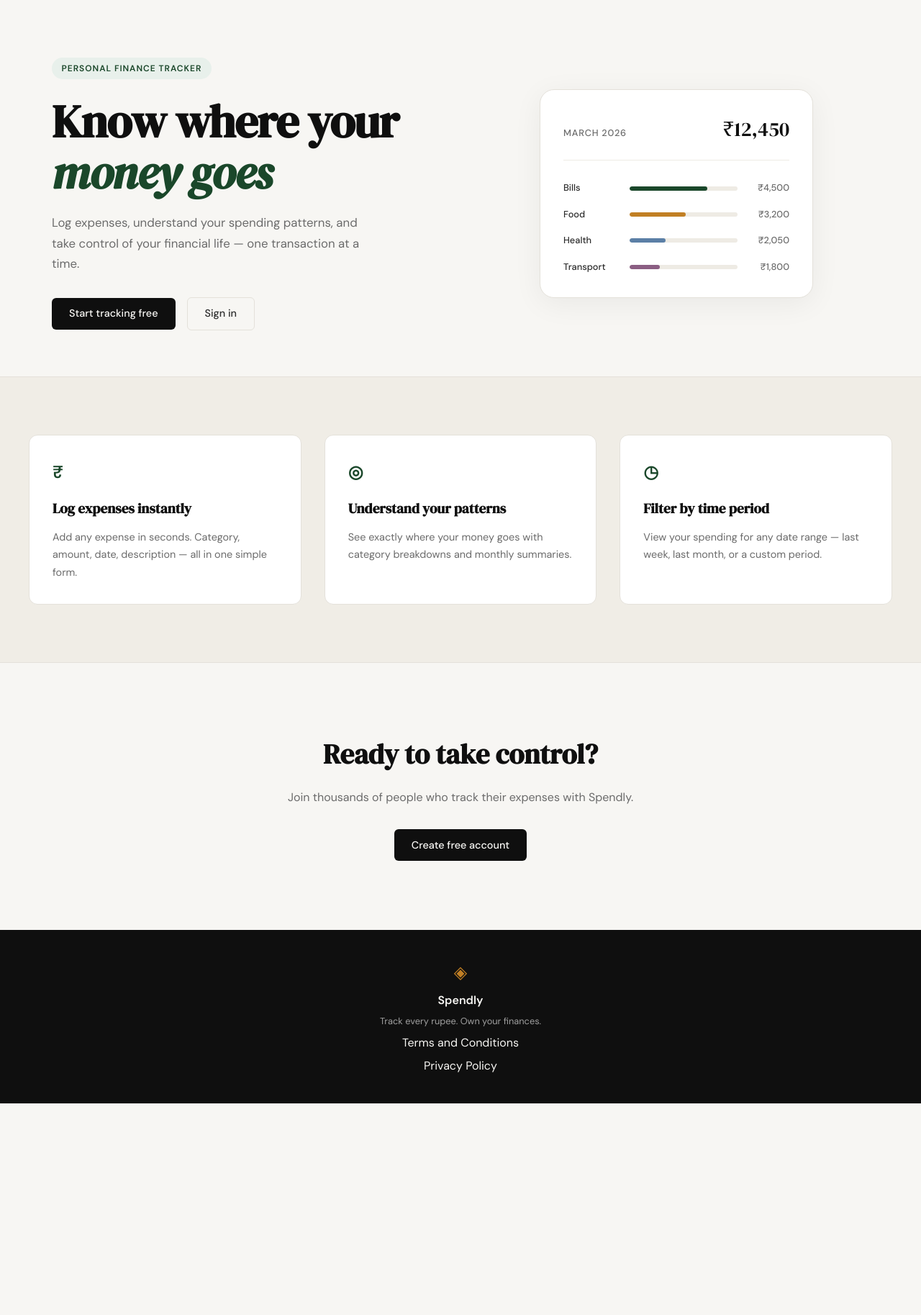
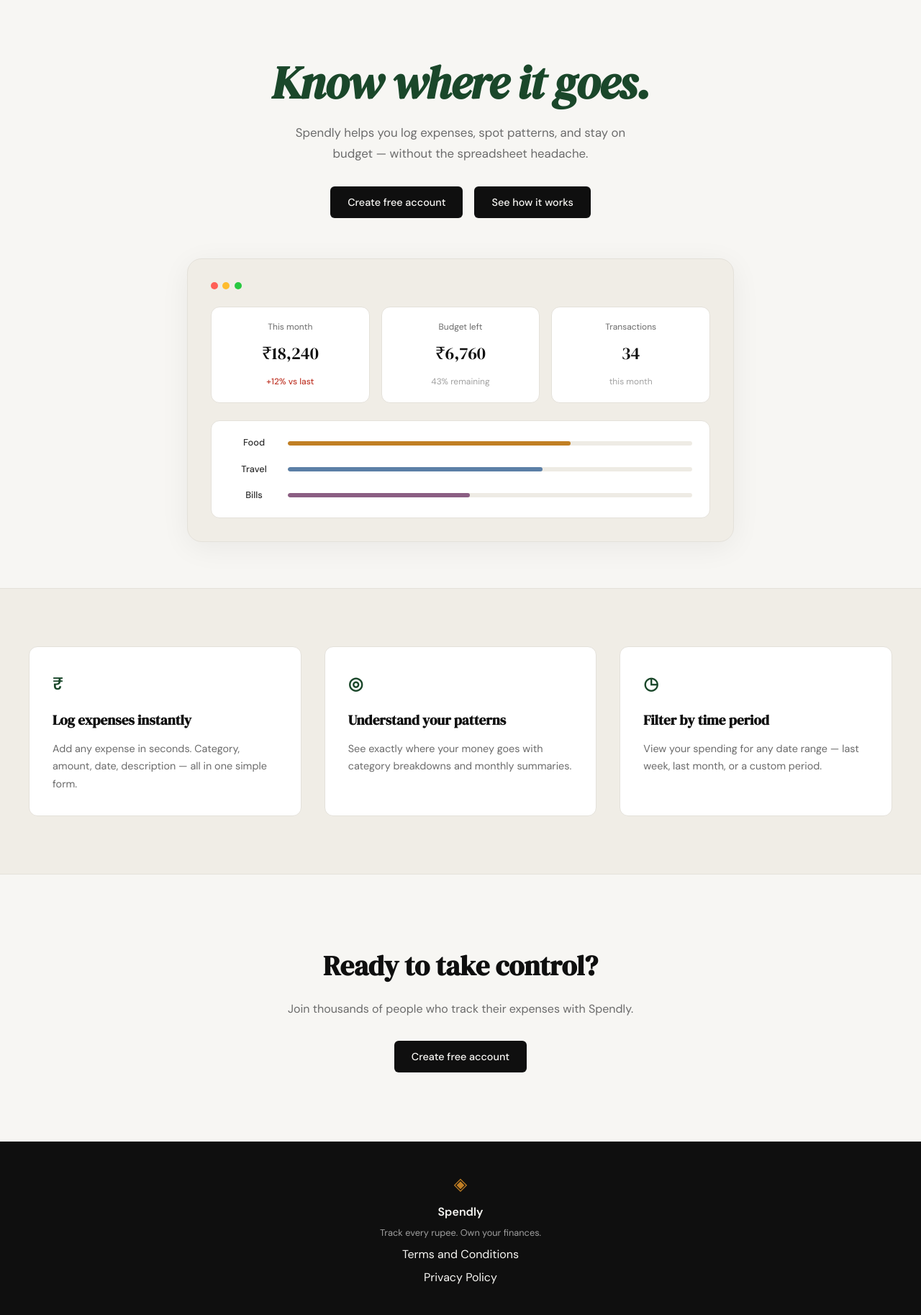
Before and after one commit to rajesh-swarnkar/expenseTrackerPython3, a Flask app: page / in a window 1280 px wide. Shown: the part 61-1888 px from the top of the page at 72% size. Before the commit the page ends 1594 px from the top, so only its background shows below. Run offline with Flask 3, Linux system fonts and the light colour scheme.

Commit message:
landing: add YouTube modal on see how it works

```diff
--- a/static/css/style.css
+++ b/static/css/style.css
@@ -125,10 +125,10 @@
 
 .hero {
     padding: 5rem 2rem 4rem;
-    display: grid;
-    grid-template-columns: 1fr 1fr;
-    gap: 4rem;
+    display: flex;
+    flex-direction: column;
     align-items: center;
+    text-align: center;
     max-width: var(--max-width);
     margin: 0 auto;
 }
@@ -144,6 +144,13 @@
     padding: 0.35rem 0.85rem;
     border-radius: 999px;
     margin-bottom: 1.5rem;
+}
+
+.hero-inner {
+    display: flex;
+    flex-direction: column;
+    align-items: center;
+    max-width: 640px;
 }
 
 .hero-title {
@@ -165,13 +172,14 @@
     color: var(--ink-muted);
     line-height: 1.7;
     max-width: 460px;
-    margin-bottom: 2rem;
+    margin: 0 auto 2rem;
 }
 
 .hero-actions {
     display: flex;
     gap: 1rem;
     align-items: center;
+    justify-content: center;
 }
 
 /* ------------------------------------------------------------------ */
@@ -181,46 +189,90 @@
 .hero-visual {
     display: flex;
     justify-content: center;
+    width: 100%;
+    margin-top: 3.5rem;
 }
 
 .mock-card {
-    background: var(--paper-card);
+    background: var(--paper-warm);
     border: 1px solid var(--border);
     border-radius: var(--radius-lg);
     padding: 2rem;
     width: 100%;
-    max-width: 380px;
+    max-width: 760px;
     box-shadow: 0 8px 40px rgba(0,0,0,0.06);
 }
 
-.mock-card-header {
+.mock-card-dots {
     display: flex;
-    justify-content: space-between;
-    align-items: baseline;
-    margin-bottom: 1.75rem;
-    padding-bottom: 1.25rem;
-    border-bottom: 1px solid var(--border-soft);
+    gap: 0.4rem;
+    margin-bottom: 1.5rem;
 }
 
-.mock-label {
-    font-size: 0.8rem;
-    font-weight: 500;
-    color: var(--ink-muted);
-    text-transform: uppercase;
-    letter-spacing: 0.06em;
+.mock-dot {
+    width: 10px;
+    height: 10px;
+    border-radius: 50%;
 }
 
-.mock-total {
-    font-family: var(--font-display);
-    font-size: 1.75rem;
-    color: var(--ink);
+.mock-dot-red { background: #ff5f57; }
+.mock-dot-yellow { background: #febc2e; }
+.mock-dot-green { background: #28c840; }
+
+.mock-stats {
+    display: grid;
+    grid-template-columns: repeat(3, 1fr);
+    gap: 1rem;
+    margin-bottom: 1.5rem;
 }
 
-.mock-bars { display: flex; flex-direction: column; gap: 1rem; }
+.mock-stat {
+    background: var(--paper-card);
+    border: 1px solid var(--border);
+    border-radius: var(--radius-md);
+    padding: 1.1rem;
+    text-align: center;
+}
+
+.mock-stat-label {
+    display: block;
+    font-size: 0.75rem;
+    color: var(--ink-muted);
+    margin-bottom: 0.5rem;
+}
+
+.mock-stat-value {
+    display: block;
+    font-family: var(--font-display);
+    font-size: 1.5rem;
+    color: var(--ink);
+    margin-bottom: 0.35rem;
+}
+
+.mock-stat-change {
+    font-size: 0.75rem;
+    font-weight: 500;
+    color: var(--danger);
+}
+
+.mock-stat-sub {
+    font-size: 0.75rem;
+    color: var(--ink-faint);
+}
+
+.mock-card .mock-bars {
+    background: var(--paper-card);
+    border: 1px solid var(--border);
+    border-radius: var(--radius-md);
+    padding: 1.25rem 1.5rem;
+    display: flex;
+    flex-direction: column;
+    gap: 1rem;
+}
 
 .mock-bar-row {
     display: grid;
-    grid-template-columns: 80px 1fr 60px;
+    grid-template-columns: 70px 1fr;
     align-items: center;
     gap: 0.75rem;
 }
@@ -248,13 +300,6 @@
 .mock-bar-2 { background: var(--accent-2); }
 .mock-bar-3 { background: #5b7fa6; }
 .mock-bar-4 { background: #8b5e83; }
-
-.mock-amt {
-    font-size: 0.8rem;
-    font-weight: 500;
-    color: var(--ink-muted);
-    text-align: right;
-}
 
 /* ------------------------------------------------------------------ */
 /* Buttons                                                             */
--- a/static/js/main.js
+++ b/static/js/main.js
@@ -1 +1,36 @@
 // main.js — students will add JavaScript here as features are built
+
+document.addEventListener('DOMContentLoaded', function () {
+    var trigger = document.getElementById('how-it-works-trigger');
+    var modal = document.getElementById('how-it-works-modal');
+    var closeBtn = document.getElementById('how-it-works-close');
+    var video = document.getElementById('how-it-works-video');
+
+    if (!trigger || !modal || !closeBtn || !video) return;
+
+    var videoSrc = 'https://www.youtube.com/embed/dQw4w9WgXcQ';
+
+    function openModal(event) {
+        event.preventDefault();
+        video.src = videoSrc + '?autoplay=1';
+        modal.hidden = false;
+        document.body.style.overflow = 'hidden';
+    }
+
+    function closeModal() {
+        modal.hidden = true;
+        video.src = '';
+        document.body.style.overflow = '';
+    }
+
+    trigger.addEventListener('click', openModal);
+    closeBtn.addEventListener('click', closeModal);
+
+    modal.addEventListener('click', function (event) {
+        if (event.target === modal) closeModal();
+    });
+
+    document.addEventListener('keydown', function (event) {
+        if (event.key === 'Escape' && !modal.hidden) closeModal();
+    });
+});
--- a/templates/landing.html
+++ b/templates/landing.html
@@ -6,55 +6,58 @@
 
 <section class="hero">
     <div class="hero-inner">
-        <div class="hero-badge">Personal Finance Tracker</div>
-        <h1 class="hero-title">
-            Know where your<br>
-            <em>money goes</em>
-        </h1>
+        <h1 class="hero-title"><em>Know where it goes.</em></h1>
         <p class="hero-subtitle">
-            Log expenses, understand your spending patterns,
-            and take control of your financial life —
-            one transaction at a time.
+            Spendly helps you log expenses, spot patterns, and stay
+            on budget — without the spreadsheet headache.
         </p>
         <div class="hero-actions">
-            <a href="{{ url_for('register') }}" class="btn-primary">Start tracking free</a>
-            <a href="{{ url_for('login') }}" class="btn-ghost">Sign in</a>
+            <a href="{{ url_for('register') }}" class="btn-primary">Create free account</a>
+            <a href="#" class="btn-primary" id="how-it-works-trigger">See how it works</a>
         </div>
     </div>
     <div class="hero-visual">
         <div class="mock-card">
-            <div class="mock-card-header">
-                <span class="mock-label">March 2026</span>
-                <span class="mock-total">₹12,450</span>
+            <div class="mock-card-dots">
+                <span class="mock-dot mock-dot-red"></span>
+                <span class="mock-dot mock-dot-yellow"></span>
+                <span class="mock-dot mock-dot-green"></span>
+            </div>
+            <div class="mock-stats">
+                <div class="mock-stat">
+                    <span class="mock-stat-label">This month</span>
+                    <span class="mock-stat-value">₹18,240</span>
+                    <span class="mock-stat-change">+12% vs last</span>
+                </div>
+                <div class="mock-stat">
+                    <span class="mock-stat-label">Budget left</span>
+                    <span class="mock-stat-value">₹6,760</span>
+                    <span class="mock-stat-sub">43% remaining</span>
+                </div>
+                <div class="mock-stat">
+                    <span class="mock-stat-label">Transactions</span>
+                    <span class="mock-stat-value">34</span>
+                    <span class="mock-stat-sub">this month</span>
+                </div>
             </div>
             <div class="mock-bars">
                 <div class="mock-bar-row">
+                    <span class="mock-cat">Food</span>
+                    <div class="mock-bar-track">
+                        <div class="mock-bar mock-bar-2" style="width: 70%"></div>
+                    </div>
+                </div>
+                <div class="mock-bar-row">
+                    <span class="mock-cat">Travel</span>
+                    <div class="mock-bar-track">
+                        <div class="mock-bar mock-bar-3" style="width: 63%"></div>
+                    </div>
+                </div>
+                <div class="mock-bar-row">
                     <span class="mock-cat">Bills</span>
                     <div class="mock-bar-track">
-                        <div class="mock-bar" style="width: 72%"></div>
+                        <div class="mock-bar mock-bar-4" style="width: 45%"></div>
                     </div>
-                    <span class="mock-amt">₹4,500</span>
-                </div>
-                <div class="mock-bar-row">
-                    <span class="mock-cat">Food</span>
-                    <div class="mock-bar-track">
-                        <div class="mock-bar mock-bar-2" style="width: 52%"></div>
-                    </div>
-                    <span class="mock-amt">₹3,200</span>
-                </div>
-                <div class="mock-bar-row">
-                    <span class="mock-cat">Health</span>
-                    <div class="mock-bar-track">
-                        <div class="mock-bar mock-bar-3" style="width: 33%"></div>
-                    </div>
-                    <span class="mock-amt">₹2,050</span>
-                </div>
-                <div class="mock-bar-row">
-                    <span class="mock-cat">Transport</span>
-                    <div class="mock-bar-track">
-                        <div class="mock-bar mock-bar-4" style="width: 28%"></div>
-                    </div>
-                    <span class="mock-amt">₹1,800</span>
                 </div>
             </div>
         </div>
@@ -89,4 +92,21 @@
     </div>
 </section>
 
+<div class="modal-overlay" id="how-it-works-modal" hidden>
+    <div class="modal">
+        <button type="button" class="modal-close" id="how-it-works-close" aria-label="Close">&times;</button>
+        <div class="modal-video-wrap">
+            <iframe
+                id="how-it-works-video"
+                class="modal-video"
+                src="https://www.youtube.com/watch?v=dQw4w9WgXcQ"
+                title="How Spendly works"
+                frameborder="0"
+                allow="accelerometer; autoplay; clipboard-write; encrypted-media; gyroscope; picture-in-picture"
+                allowfullscreen>
+            </iframe>
+        </div>
+    </div>
+</div>
+
 {% endblock %}
```
Also changed, not shown: other parts of static/css/style.css (+59 -7 lines).
